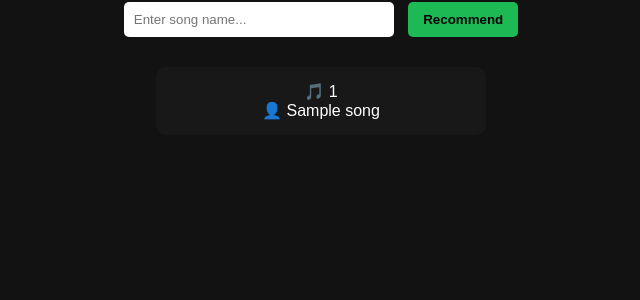
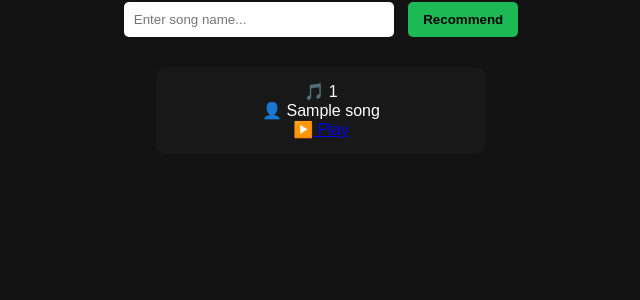
Before and after one commit to mansipatel-git/Mini_spotify, a Flask app: template templates/index.html in a window 1280 px wide. Shown: the part 142-442 px from the top of the page, without its empty margins (319-959 px from the left). Run offline with Flask 3, Linux system fonts and the light colour scheme; the template is opened without the code that fills it: most values are stand-ins (such as "Sample title", 1, 10 or a date in 2020).

```diff
--- a/templates/index.html
+++ b/templates/index.html
@@ -29,6 +29,9 @@
             <div class="card">
                 <div class="song-name">🎵 {{ song[0] }}</div>
                 <div class="artist-name">👤 {{ song[1] }}</div>
+                <a href="{{ song[2] }}" target="_blank" class="play-btn">
+                ▶️ Play </a>
+
             </div>
         {% endfor %}
     </div>
```
